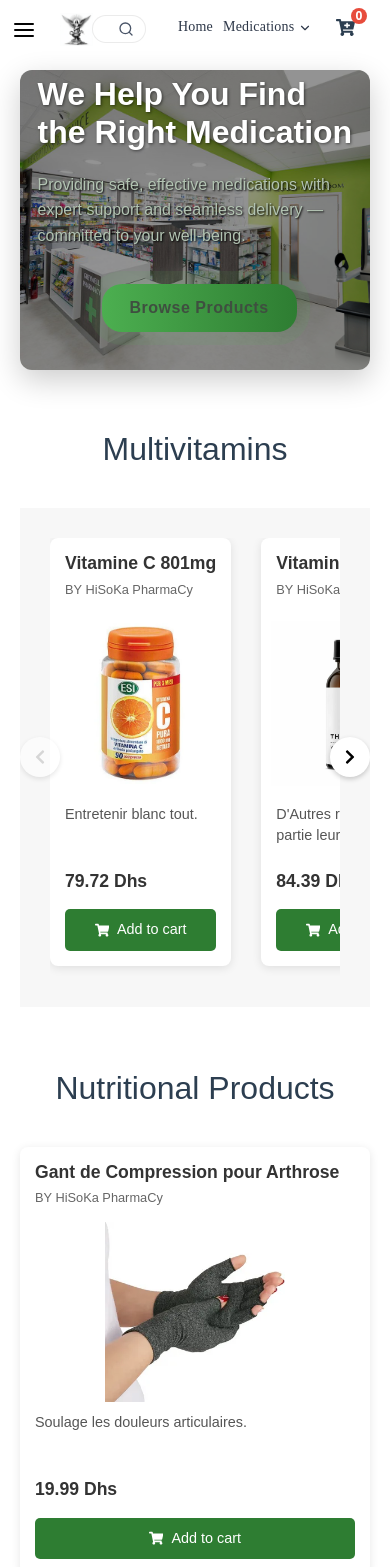
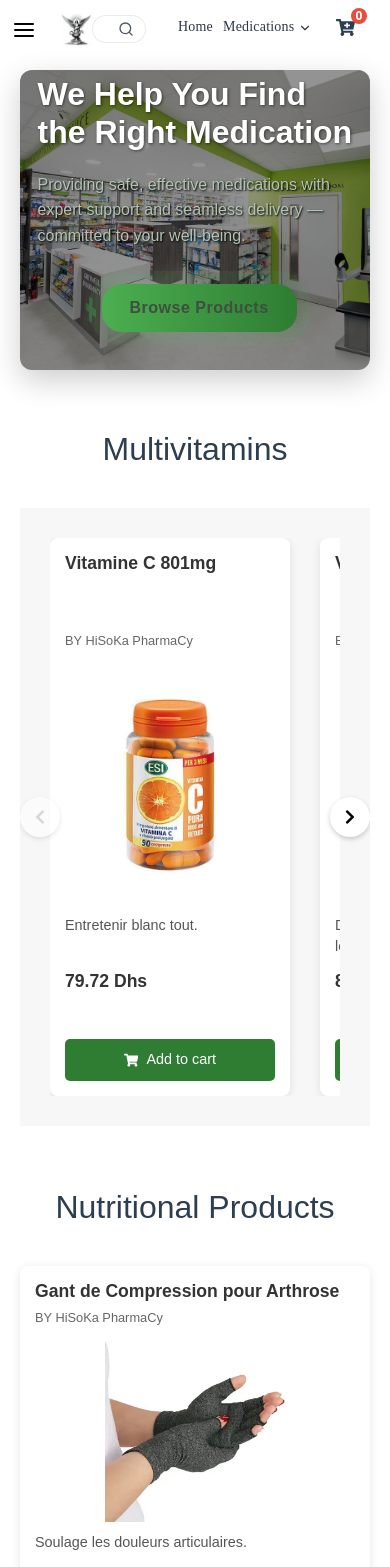
Before and after one commit to hisokaBK/PharmaClick, a React (Create React App) app: page /Medications in a window 390 px wide. Shown: the top 1567 px of the page. Built offline with nearby package versions, Linux system fonts and the light colour scheme.

Commit message:
fix(responsive): standardize product card layout

```diff
--- a/src/css/Card.css
+++ b/src/css/Card.css
@@ -24,14 +24,13 @@
   padding: 15px 15px 5px;
 }
 
+/* Let names occupy their natural height so catalog and carousel cards retain the full title. */
 .eco-brand {
   font-size: 1.1rem;
   font-weight: bold;
   color: #333;
   margin-bottom: 5px;
-  white-space: nowrap;
-  overflow: hidden;
-  text-overflow: ellipsis;
+  overflow-wrap: anywhere;
 }
 
 .eco-by {
@@ -53,14 +52,12 @@
 
 }
 
+/* Allow the complete description to contribute to the height of its content row. */
 .eco-description {
   color: #555;
   font-size: 0.9rem;
   margin-bottom: 10px;
-  display: -webkit-box;
-  -webkit-box-orient: vertical;
-  overflow: hidden;
-  min-height:54px;
+  overflow-wrap: anywhere;
 }
 
 .eco-price {
@@ -92,3 +89,9 @@
 .eco-btn:hover {
   background-color: #1b5e20;
 }
+
+/* The linked preview fills the card so the price sits just above the
+   bottom action in catalog rows, even when descriptions have different lengths. */
+.eco-card .goToProdui { display: flex; flex: 1; flex-direction: column; min-width: 0; }
+.eco-card .eco-card-body { display: flex; flex: 1; flex-direction: column; }
+.eco-card .eco-price { margin-top: auto; }
--- a/src/css/product-slider.css
+++ b/src/css/product-slider.css
@@ -129,3 +129,43 @@
     flex: 0 0 calc(100% - 20px);
   }
 }
+
+/* The shared Card renders eco-card-wrapper elements. Equal-width columns
+   and shared grid rows align every content zone without restricting text. */
+.product-slider-track {
+  display: grid;
+  grid-auto-flow: column;
+  grid-auto-columns: calc((100% - 3 * 30px) / 4);
+  grid-template-rows: repeat(6, auto);
+}
+
+@media (max-width: 1023px) {
+  .product-slider-track { grid-auto-columns: min(85%, 240px); }
+}
+
+/* Pass the six row sizes through the wrapper, product link and grouped
+   content so all images, prices and actions start on the same horizontal lines. */
+.product-slider-track .eco-card-wrapper,
+.product-slider-track .eco-card {
+  display: grid;
+  grid-row: span 6;
+  grid-template-rows: subgrid;
+  height: auto;
+  min-width: 0;
+}
+
+.product-slider-track .eco-card .goToProdui {
+  display: grid;
+  grid-row: span 5;
+  grid-template-rows: subgrid;
+}
+
+.product-slider-track .eco-card-header,
+.product-slider-track .eco-card-body {
+  display: grid;
+  grid-row: span 2;
+  grid-template-rows: subgrid;
+}
+
+.product-slider-track .eco-card-footer { margin-top: 0; }
+.product-slider-track .eco-btn { height: 100%; }
```
